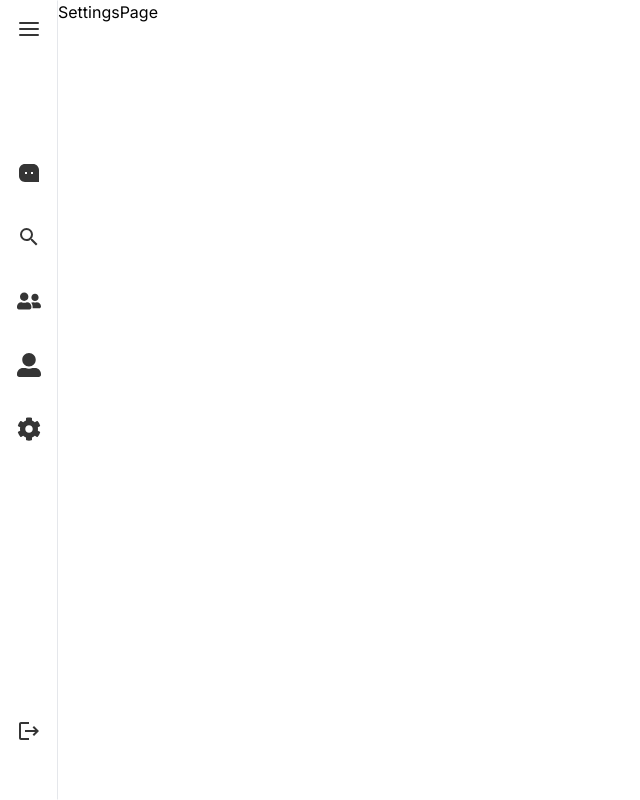
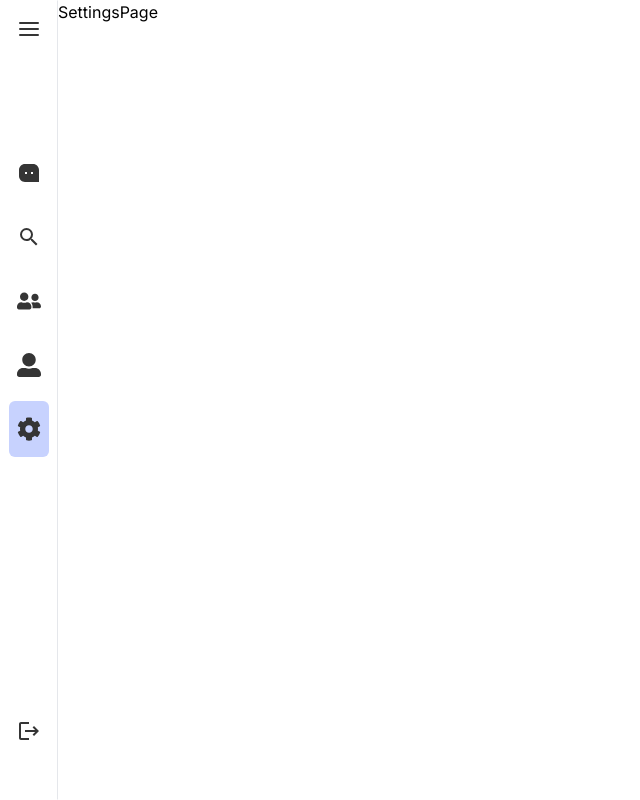
Before and after one commit to edwinochieng/chatterbox, a Next.js app: page /settings in a window 1280 px wide. Shown: the whole page, without its empty margins (0-640 px from the left). Built offline with nearby package versions, Linux system fonts and the light colour scheme.

Commit message:
add active sidebar link

```diff
--- a/src/components/Sidebar.tsx
+++ b/src/components/Sidebar.tsx
@@ -7,6 +7,7 @@ import { FiMenu } from "react-icons/fi";
 import { MdLogout, MdSearch } from "react-icons/md";
 import { signOut } from "next-auth/react";
 import { redirect } from "next/dist/server/api-utils";
+import { usePathname } from "next/navigation";
 
 const sidebarLinks = [
   {
@@ -38,6 +39,7 @@ const sidebarLinks = [
 
 export default function Sidebar() {
   const [isOpen, setIsOpen] = useState(false);
+  const pathname = usePathname();
 
   const toggleSidebar = () => {
     setIsOpen(!isOpen);
@@ -63,7 +65,9 @@ export default function Sidebar() {
               <li key={index}>
                 <Link
                   href={item.path}
-                  className="flex items-center space-x-4 py-4 px-2 hover:bg-indigo-100 rounded-[6px] cursor-pointer"
+                  className={`flex items-center space-x-4 py-4 px-2 hover:bg-indigo-100 rounded-[6px] cursor-pointer ${
+                    pathname === item.path ? "bg-indigo-200" : "bg-transparent"
+                  }`}
                 >
                   <div>{item.icon}</div>
                   {isOpen && <span className="text-lg">{item.name}</span>}
```
